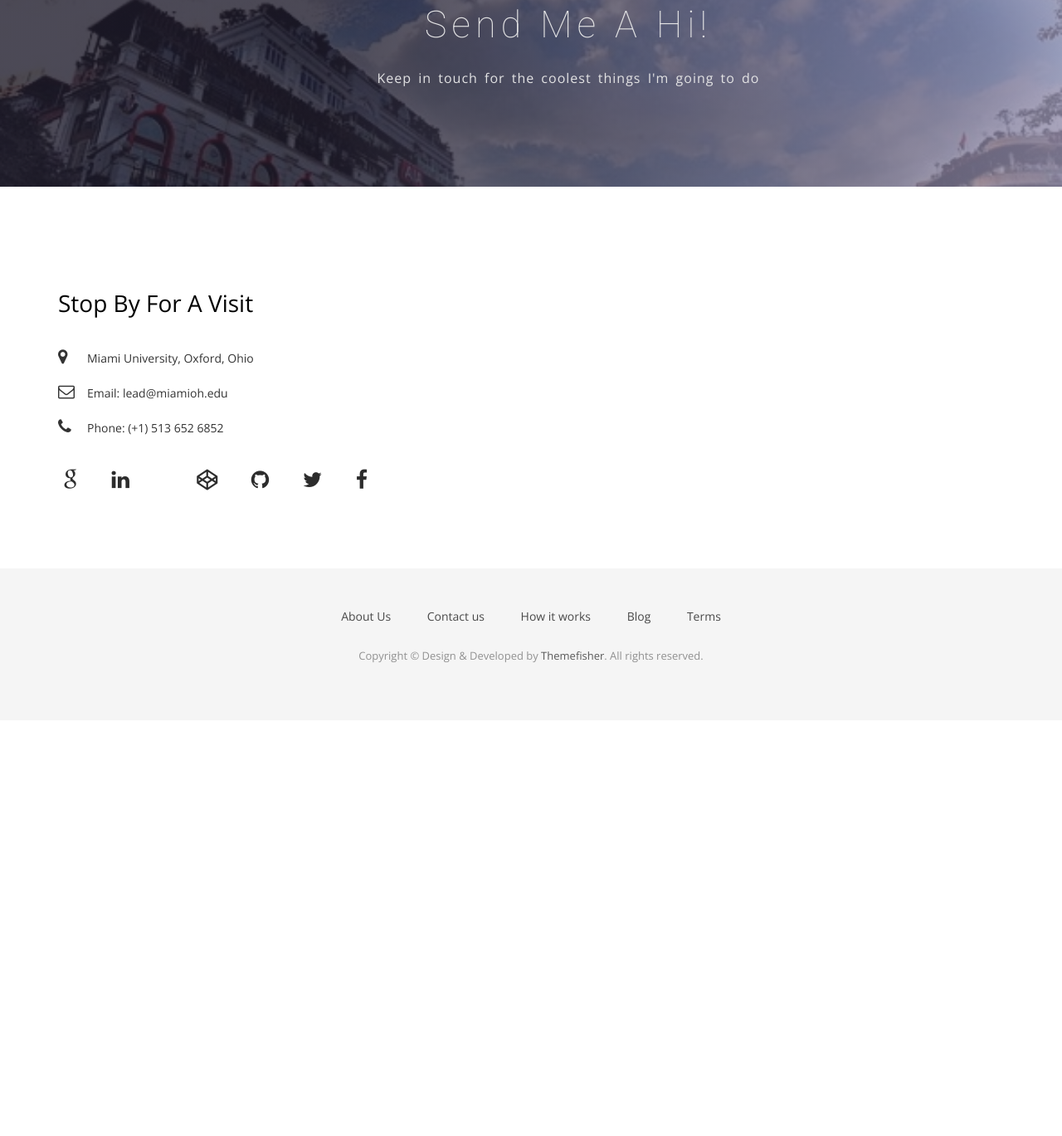
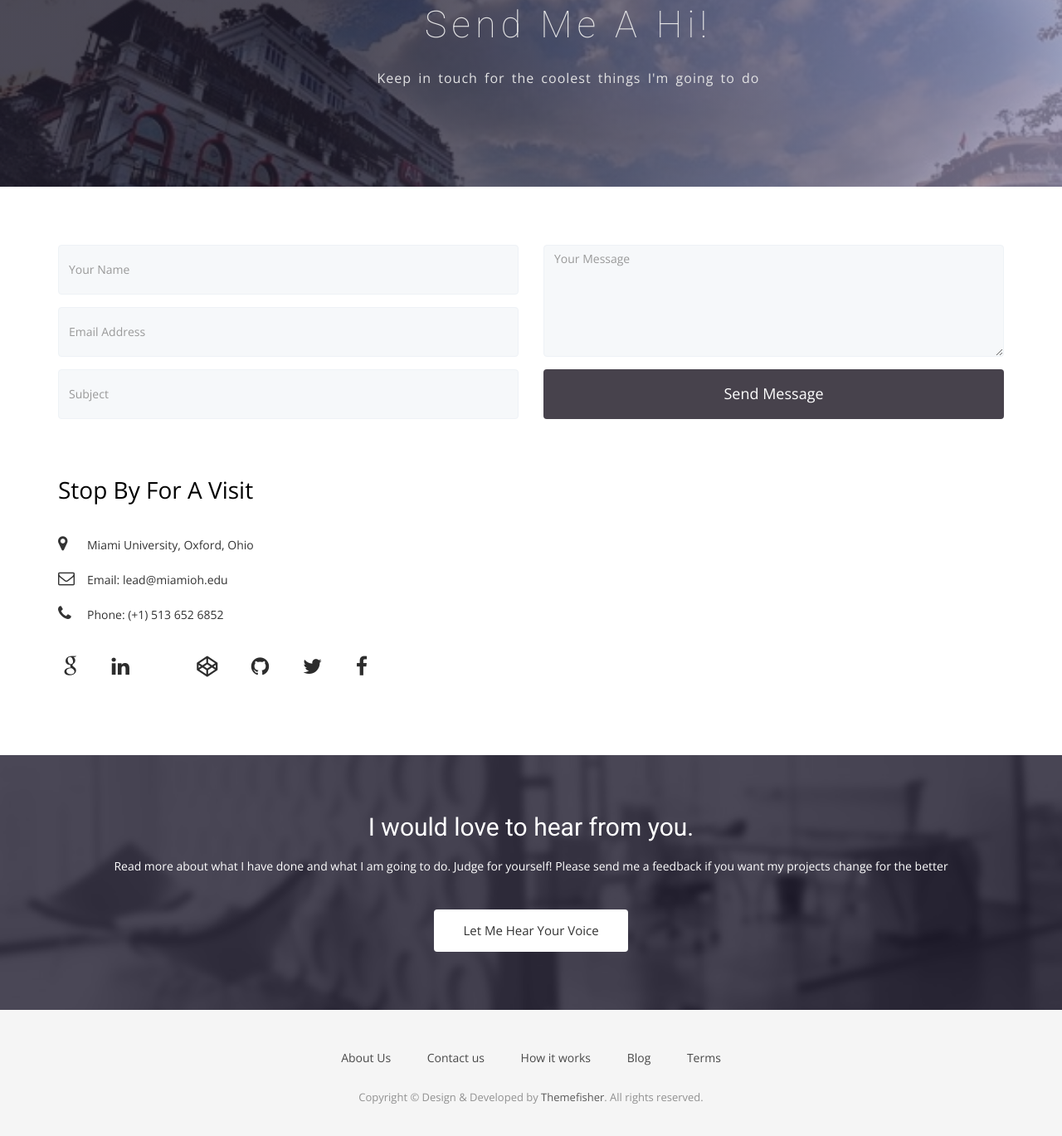
Before and after one commit to andre-le/andre-le.github.io, a Jekyll site: the page built from contact.html, in a window 1280 px wide and 1400 px high, scrolled down 235 px. Shown: the top 1369 px of the window at 83% size. Built offline with Jekyll 4.4.1, drawn with Linux system fonts in a browser that asks for light colours; nearby versions of some CDN libraries; some web fonts are replaced; before the commit the page ends 1103 px from its top, so only the background shows below that.

Commit message:
add changes

```diff
--- a/contact.html
+++ b/contact.html
@@ -20,7 +20,7 @@ permalink: /contact/
 <!-- contact form start -->
 <section id="contact-form">
   <div class="container">
-    <!-- <div class="row">
+    <div class="row">
       <div class="col-md-6 col-sm-12">
         <div class="block">
           <form>
@@ -46,7 +46,7 @@ permalink: /contact/
           </form>
         </div>
       </div>
-    </div> -->
+    </div>
     <div id="contact-box" class="row">
       <div class="col-md-6 col-sm-12">
         <div class="block">
@@ -95,7 +95,7 @@ permalink: /contact/
   </div>
 </section>
 <!-- Call to action Start -->
-<!-- <section id="call-to-action">
+<section id="call-to-action">
   <div class="container">
     <div class="row">
       <div class="col-md-12">
@@ -107,4 +107,4 @@ permalink: /contact/
       </div>
     </div>
   </div>
-</section> -->
+</section>
--- a/work.html
+++ b/work.html
@@ -136,7 +136,7 @@ permalink: /work/
 
 
 <!-- Call to action Start -->
-<!-- <section id="call-to-action">
+<section id="call-to-action">
   <div class="container">
     <div class="row">
       <div class="col-md-12">
@@ -148,4 +148,4 @@ permalink: /work/
       </div>
     </div>
   </div>
-</section> -->
+</section>
```
